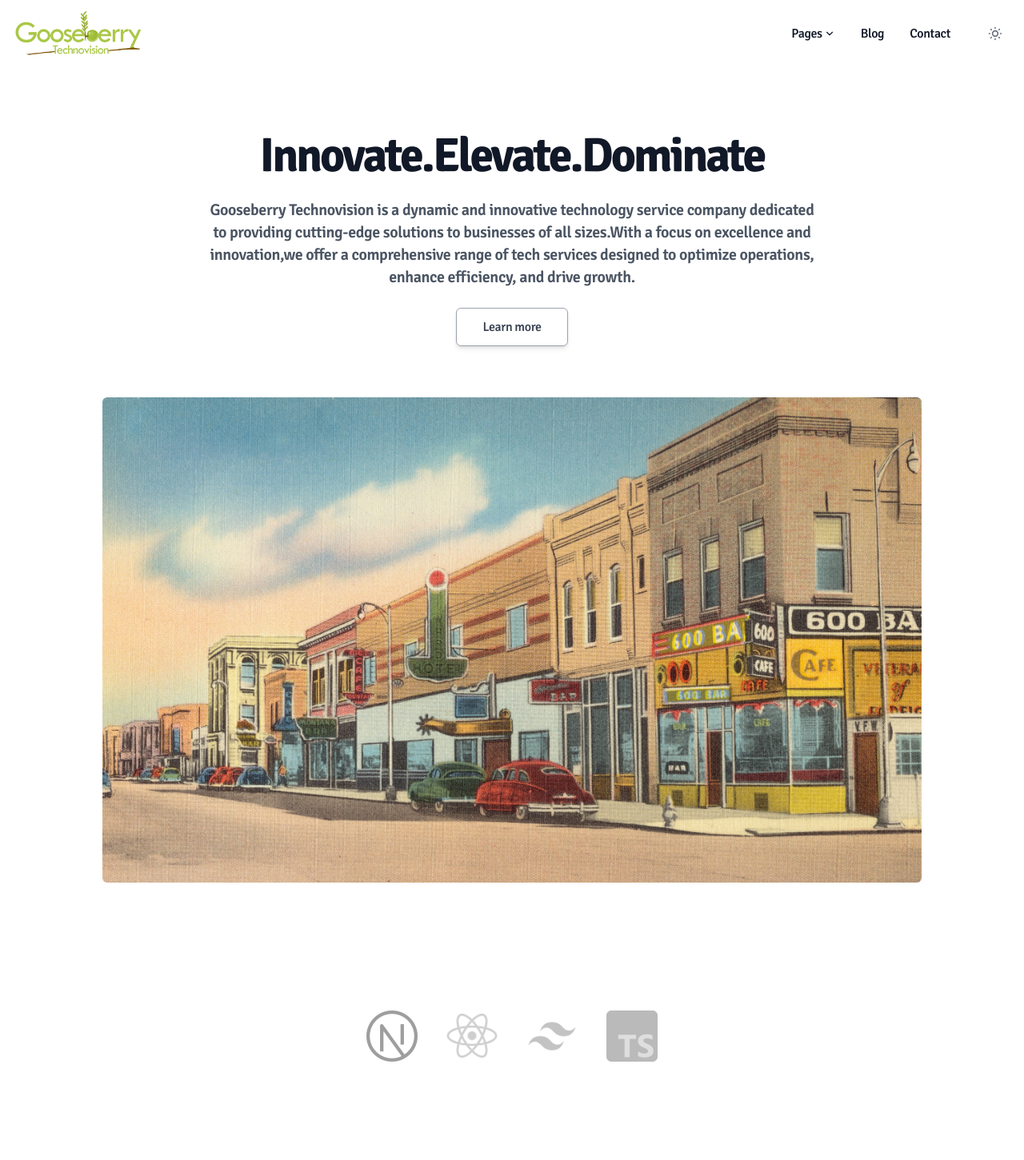
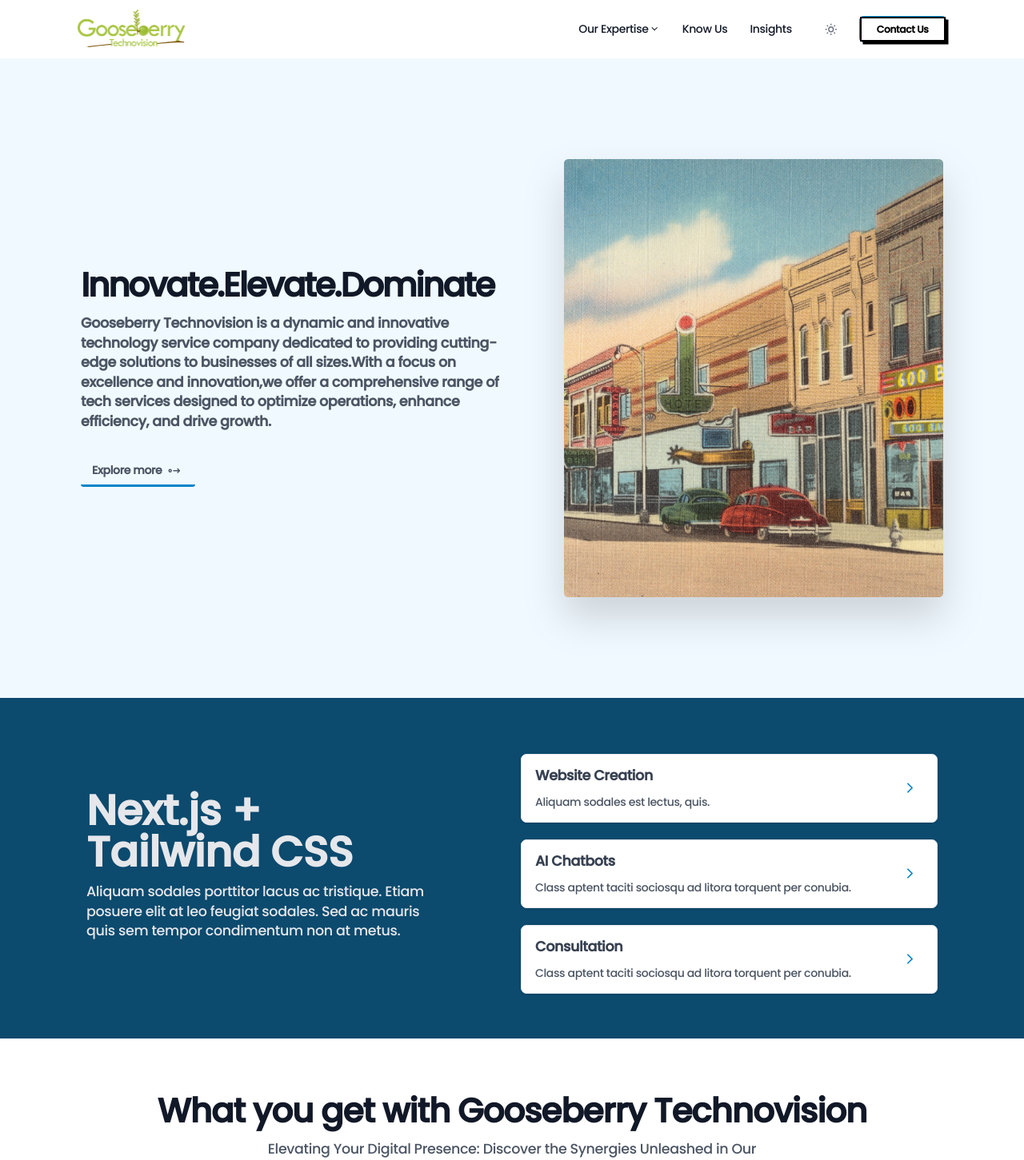
Before and after one commit to raj-gooseberry/gt_website, a Next.js app: page / in a window 1280 px wide. Shown: the top 1451 px of the page at 80% size. Built offline with nearby package versions, Linux system fonts and the light colour scheme.

Commit message:
Landing page changes
basic plan

```diff
--- a/app/page.tsx
+++ b/app/page.tsx
@@ -2,16 +2,16 @@ import type { Metadata } from 'next';
 
 import { SITE } from '~/config.js';
 
-import Hero2 from '~/components/widgets/Hero';
+import Hero from '~/components/widgets/Hero2';
 import SocialProof from '../src/components/widgets/SocialProof';
-import Features from '~/components/widgets/Features';
+import Features from '~/components/widgets/Features4';
 import Content from '~/components/widgets/Content';
 import Steps from '~/components/widgets/Steps';
 import Testimonials from '~/components/widgets/Testimonials';
 import FAQs2 from '~/components/widgets/FAQs2';
 import Pricing from '~/components/widgets/Pricing';
 import Team from '~/components/widgets/Team';
-import CallToAction2 from '~/components/widgets/CallToAction2';
+import CallToAction from '~/components/widgets/CallToAction2';
 import Contact from '~/components/widgets/Contact';
 import {
   callToAction2Home,
@@ -35,18 +35,13 @@ export const metadata: Metadata = {
 export default function Page() {
   return (
     <>
-      <Hero2 {...heroHome} />
-      <SocialProof {...socialProofHome} />
+      <Hero {...heroHome} />
+      <CallToAction {...callToAction2Home} />
       <Features {...featuresHome} />
       <Content {...contentHomeOne} />
       <Content {...contentHomeTwo} />
-      <Steps {...stepsHome} />
       <Testimonials {...testimonialsHome} />
-      <FAQs2 {...faqs2Home} />
-      <Pricing {...pricingHome} />
-      <Team {...teamHome} />
       <Contact {...contactHome} />
-      <CallToAction2 {...callToAction2Home} />
     </>
   );
 }
--- a/src/components/common/CTA.tsx
+++ b/src/components/common/CTA.tsx
@@ -11,22 +11,27 @@ const CTA = ({ callToAction, containerClass, linkClass, iconClass }: LinkOrButto
         <div className={twMerge('flex w-auto cursor-pointer', containerClass)}>
           {targetBlank ? (
             <Link
-              className={twMerge('inline-flex items-center justify-center w-full sm:mb-0', linkClass)}
+              className={twMerge('relative inline-flex items-center justify-start py-3 pl-4 pr-12 overflow-hidden font-semibold text-tertiary-600 dark:text-primary-600 transition-all duration-150 ease-in-out rounded hover:pl-10 hover:pr-6 group', linkClass)}
               href={href}
               target="_blank"
-              rel="noopener noreferrer"
-            >
+              rel="noopener noreferrer">
+              <span className="absolute bottom-0 left-0 w-full h-1 transition-all duration-150 ease-in-out bg-primary-600 group-hover:h-full"></span>
+              <span className="absolute right-0 pr-4 duration-200 ease-out group-hover:translate-x-12 group-hover:text-white">
+                {Icon && (<Icon className={twMerge(`w-5 h-5 ${text ? 'mr-1 -ml-1.5 rtl:ml-1 rtl:-mr-1.5' : ''}`, iconClass)} />)}
+              </span>
+              <span className="absolute left-0 pl-4 -translate-x-12 group-hover:translate-x-0 ease-out duration-200 group-hover:text-white">
+                {Icon && (<Icon className={twMerge(`w-5 h-5 ${text ? 'mr-1 -ml-1.5 rtl:ml-1 rtl:-mr-1.5' : ''}`, iconClass)} />)}
+              </span>
+              <span className="relative w-full text-left transition-colors duration-200 ease-in-out group-hover:text-white">{text}</span>
+            </Link>
+          ) : (
+            <Link className={twMerge('relative inline-block px-4 py-2 font-medium group', linkClass)} href={href}>
+              <span className="absolute inset-0 w-full h-full transition duration-200 ease-out transform translate-x-1 translate-y-1 bg-black dark:bg-white group-hover:-translate-x-0 group-hover:-translate-y-0"></span>
+              <span className="absolute inset-0 w-full h-full bg-white dark:bg-black border-2 border-black dark:border-white group-hover:bg-black dark:group-hover:bg-white"></span>
               {Icon && (
                 <Icon className={twMerge(`w-5 h-5 ${text ? 'mr-1 -ml-1.5 rtl:ml-1 rtl:-mr-1.5' : ''}`, iconClass)} />
               )}
-              {text}
-            </Link>
-          ) : (
-            <Link className={twMerge('inline-flex items-center justify-center w-full sm:mb-0 ', linkClass)} href={href}>
-              {Icon && (
-                <Icon className={twMerge(`w-5 h-5 ${text ? 'mr-1 -ml-1.5 rtl:ml-1 rtl:-mr-1.5' : ''}`, iconClass)} />
-              )}
-              {text}
+              <span className="relative text-black dark:text-white group-hover:text-white dark:group-hover:text-black">{text}</span>
             </Link>
           )}
         </div>
--- a/src/components/widgets/Content.tsx
+++ b/src/components/widgets/Content.tsx
@@ -39,7 +39,7 @@ const Content = ({
         </div>
         <div aria-hidden="true" className="mt-10 md:mt-0 md:basis-1/2">
           {image && (
-            <div className="relative m-auto max-w-4xl">
+            <div className="relative m-auto max-w-md">
               <Image
                 className="mx-auto w-full rounded-lg shadow-lg bg-gray-400 dark:bg-slate-700"
                 src={image.src}
--- a/src/components/widgets/Hero.tsx
+++ b/src/components/widgets/Hero.tsx
@@ -2,12 +2,12 @@ import Image from 'next/image';
 import { HeroProps } from '~/shared/types';
 import CTA from '../common/CTA';
 
-const Hero = ({ title, subtitle, tagline, callToAction, callToAction2, image }: HeroProps) => {
+const Hero = ({ title, subtitle, tagline, callToAction, image }: HeroProps) => {
   return (
     <section id="heroOne">
-      <div className="mx-auto max-w-7xl px-4 sm:px-6">
-        <div className="py-12 md:py-20">
-          <div className="mx-auto max-w-4xl pb-10 text-center md:pb-16">
+      <div className="mx-auto max-w-10xl px-4 sm:px-6">
+        <div className="py-10 md:py-16">
+          <div className="mx-auto max-w-5xl pb-10 text-left md:pb-16">
             {tagline && (
               <p className="text-base font-semibold uppercase tracking-wide text-primary-600 dark:text-primary-200">
                 {tagline}
@@ -18,11 +18,10 @@ const Hero = ({ title, subtitle, tagline, callToAction, callToAction2, image }:
                 {title}
               </h1>
             )}
-            <div className="mx-auto max-w-3xl">
+            <div className="mr-auto max-w-3xl">
               {subtitle && <p className="mb-6 text-xl font-normal text-gray-600 dark:text-slate-400">{subtitle}</p>}
-              <div className="flex max-w-none flex-col flex-nowrap gap-4 px-4 sm:flex-row sm:justify-center">
-                {callToAction && <CTA callToAction={callToAction} linkClass="btn btn-primary" />}
-                {callToAction2 && <CTA callToAction={callToAction2} linkClass="btn" />}
+              <div className="flex max-w-none flex-col flex-nowrap gap-4 sm:flex-row sm:justify-left">
+                {callToAction && <CTA callToAction={callToAction} />}
               </div>
             </div>
           </div>
--- a/src/components/widgets/Hero2.tsx
+++ b/src/components/widgets/Hero2.tsx
@@ -2,11 +2,11 @@ import Image from 'next/image';
 import { HeroProps } from '~/shared/types';
 import CTA from '../common/CTA';
 
-const Hero2 = ({ title, subtitle, tagline, callToAction, callToAction2, image }: HeroProps) => {
+const Hero2 = ({ title, subtitle, tagline, callToAction, image }: HeroProps) => {
   return (
-    <section className="mt-[-72px] bg-primary-50 dark:bg-slate-800" id="heroTwo">
-      <div className="mx-auto max-w-7xl px-4 pt-[72px] sm:px-6 md:flex md:h-screen 2xl:h-auto">
-        <div className="block py-12 text-center md:flex md:py-12 md:text-left lg:py-16">
+    <section className="bg-primary-50 dark:bg-slate-800" id="heroTwo">
+      <div className="mx-auto max-w-7xl px-4 py-20 sm:px-6 md:flex md:h-screen 2xl:h-auto">
+        <div className="block py-12 md:flex md:py-12 text-left lg:py-16">
           <div className="mx-auto flex max-w-5xl basis-[56%] items-center">
             <div className="max-w-3xl pb-12 pr-0 md:py-0 md:pr-8 md:pb-0 lg:pr-16">
               {tagline && (
@@ -15,15 +15,14 @@ const Hero2 = ({ title, subtitle, tagline, callToAction, callToAction2, image }:
                 </p>
               )}
               {title && (
-                <h1 className="leading-tighter font-heading mb-4 px-4 text-5xl font-bold tracking-tighter md:px-0 md:text-[3.48rem]">
+                <h1 className="leading-tighter font-heading mb-4 text-5xl font-bold tracking-tighter px-0">
                   {title}
                 </h1>
               )}
               <div className="mx-auto max-w-3xl">
                 {subtitle && <p className="mb-8 text-xl font-normal text-gray-600 dark:text-slate-400">{subtitle}</p>}
-                <div className="flex max-w-none flex-col flex-nowrap justify-center gap-4 sm:flex-row md:m-0 md:justify-start">
-                  {callToAction && <CTA callToAction={callToAction} linkClass="btn btn-primary" />}
-                  {callToAction2 && <CTA callToAction={callToAction2} linkClass="btn" />}
+                <div className="flex max-w-none flex-col flex-nowrap gap-4 sm:flex-row md:m-0 justify-start">
+                  {callToAction && <CTA callToAction={callToAction} />}
                 </div>
               </div>
             </div>
--- a/src/shared/data/global.data.tsx
+++ b/src/shared/data/global.data.tsx
@@ -12,54 +12,54 @@ import { AnnouncementProps, FooterProps, HeaderProps } from '../types';
 export const headerData: HeaderProps = {
   links: [
     {
-      label: 'Pages',
+      label: 'Our Expertise',
       icon: IconChevronDown,
       links: [
         {
-          label: 'Services',
+          label: 'Software Development',
           href: '/services',
         },
         {
-          label: 'Pricing',
+          label: 'DevOps',
           href: '/pricing',
         },
         {
-          label: 'About us',
+          label: 'AI Services',
           href: '/about',
         },
         {
-          label: 'Contact us',
+          label: 'Support',
           href: '/contact',
         },
-        {
-          label: 'FAQs',
-          href: '/faqs',
-        },
-        {
-          label: 'Terms & Conditions',
-          href: '/terms',
-        },
-        {
-          label: 'Privacy Policy',
-          href: '/privacy',
-        },
+        // {
+        //   label: 'FAQs',
+        //   href: '/faqs',
+        // },
+        // {
+        //   label: 'Terms & Conditions',
+        //   href: '/terms',
+        // },
+        // {
+        //   label: 'Privacy Policy',
+        //   href: '/privacy',
+        // },
       ],
     },
     {
-      label: 'Blog',
-      href: '/blog',
+      label: 'Know Us',
+      href: '/about',
     },
     {
-      label: 'Contact',
-      href: '/contact',
-    },
+      label: 'Insights',
+      href: '/blog',
+    }
   ],
   actions: [
-    // {
-    //   text: 'Download',
-    //   href: 'https://github.com/gtwebwork/GTwebsite',
-    //   targetBlank: true,
-    // },
+    {
+      text: 'Contact Us',
+      href: '/contact',
+      targetBlank: false,
+    },
   ],
   isSticky: true,
   showToggleTheme: true,
--- a/src/shared/data/pages/home.data.tsx
+++ b/src/shared/data/pages/home.data.tsx
@@ -8,7 +8,7 @@ import {
   IconCheck,
   IconClock,
   IconComponents,
-  IconDownload,
+  IconArrowMoveRight,
   IconListCheck,
   IconMail,
   IconMapPin,
@@ -50,16 +50,12 @@ export const heroHome: HeroProps = {
         <span className="font-semibold ">Gooseberry Technovision is a dynamic and innovative technology service company dedicated to providing cutting-edge solutions to businesses of all sizes.With a focus on excellence and innovation,we offer a comprehensive range of tech services designed to optimize operations, enhance efficiency, and drive growth.</span></span>
     </>
   ),
-  // callToAction: {
-  //   text: 'Get template',
-  //   href: 'https://github.com/gtwebwork/GTwebsite',
-  //   icon: IconDownload,
-  //   targetBlank: true,
-  // },
-    callToAction2: {
-      text: 'Learn more',
-      href: '/',
-    },
+  callToAction: {
+    text: 'Explore more',
+    href: 'https://github.com/gtwebwork/GTwebsite',
+    icon: IconArrowMoveRight,
+    targetBlank: true,
+  },
   image: {
     src: heroImg,
     alt: 'Hero GTwebsite',
@@ -107,7 +103,7 @@ export const featuresHome: FeaturesProps = {
     ),
     subtitle:
       "Elevating Your Digital Presence: Discover the Synergies Unleashed in Our Platform's Core Strengths, from Seamless Integration to Open Collaboration.",
-    tagline: 'Features',
+    // tagline: 'Features',
   },
   items: [
     {
@@ -131,7 +127,7 @@ export const featuresHome: FeaturesProps = {
       },
     },
     {
-      title: 'DevOpps',
+      title: 'DevOps',
       description:
       "Streamline your development and operations with cutting-edge DevOps solutions for enhanced efficiency and collaboration.",
       icon: IconListCheck,
@@ -183,8 +179,8 @@ export const contentHomeOne: ContentProps = {
     subtitle: "🌐 Discover Our Comprehensive IT Services",
     // tagline: 'Content',
   },
-  content:
-    "As a dynamic IT services provider, we offer a suite of solutions tailored to meet the unique needs of your organization.",
+  // content:
+  //   "As a dynamic IT services provider, we offer a suite of solutions tailored to meet the unique needs of your organization.",
   items: [
     {
       title: 'Managed IT Services',
@@ -395,94 +391,94 @@ export const faqs2Home: FAQsProps = {
 };
 
 // Pricing data on Home page *******************
-// export const pricingHome: PricingProps = {
-//   id: 'pricing-on-home',
-//   hasBackground: true,
-//   header: {
-//     title: 'Prices for each plan',
-//     subtitle:
-//       'Proin eget vestibulum sem, vel ultrices ligula. Vestibulum in eleifend lectus, non mollis odio. Donec nibh ipsum, suscipit non pulvinar quis, lobortis ac lorem.',
-//     // tagline: 'Pricing',
-//   },
-//   prices: [
-//     {
-//       title: 'basic',
-//       price: 29,
-//       period: 'per month',
-//       items: [
-//         {
-//           description: 'Etiam in libero, et volutpat',
-//         },
-//         {
-//           description: 'Aenean ac nunc dolor tristique',
-//         },
-//         {
-//           description: 'Cras scelerisque accumsan lib',
-//         },
-//         {
-//           description: 'In hac habitasse',
-//         },
-//       ],
-//       callToAction: {
-//         targetBlank: true,
-//         text: 'Free 7-day trial',
-//         href: '/',
-//       },
-//       hasRibbon: false,
-//     },
-//     {
-//       title: 'standard',
-//       price: 69,
-//       period: 'per month',
-//       items: [
-//         {
-//           description: 'Proin vel laoreet',
-//         },
-//         {
-//           description: 'Ut efficitur egestas',
-//         },
-//         {
-//           description: 'Pellentesque ut nibh',
-//         },
-//         {
-//           description: 'Donec fringilla sem',
-//         },
-//       ],
-//       callToAction: {
-//         targetBlank: true,
-//         text: 'Free 15-day trial',
-//         href: '/',
-//       },
-//       hasRibbon: true,
-//       ribbonTitle: 'Popular',
-//     },
-//     {
-//       title: 'premium',
-//       price: 199,
-//       period: 'per month',
-//       items: [
-//         {
-//           description: 'Curabitur suscipit risus',
-//         },
-//         {
-//           description: 'Aliquam blandit malesuada',
-//         },
-//         {
-//           description: 'Suspendisse sit amet',
-//         },
-//         {
-//           description: 'Suspendisse auctor dui',
-//         },
-//       ],
-//       callToAction: {
-//         targetBlank: true,
-//         text: 'Free 30-day trial',
-//         href: '/',
-//       },
-//       hasRibbon: false,
-//     },
-//   ],
-// };
+export const pricingHome: PricingProps = {
+  id: 'pricing-on-home',
+  hasBackground: true,
+  header: {
+    title: 'Prices for each plan',
+    subtitle:
+      'Proin eget vestibulum sem, vel ultrices ligula. Vestibulum in eleifend lectus, non mollis odio. Donec nibh ipsum, suscipit non pulvinar quis, lobortis ac lorem.',
+    // tagline: 'Pricing',
+  },
+  prices: [
+    {
+      title: 'basic',
+      price: 29,
+      period: 'per month',
+      items: [
+        {
+          description: 'Etiam in libero, et volutpat',
+        },
+        {
+          description: 'Aenean ac nunc dolor tristique',
+        },
+        {
+          description: 'Cras scelerisque accumsan lib',
+        },
+        {
+          description: 'In hac habitasse',
+        },
+      ],
+      callToAction: {
+        targetBlank: true,
+        text: 'Free 7-day trial',
+        href: '/',
+      },
+      hasRibbon: false,
+    },
+    {
+      title: 'standard',
+      price: 69,
+      period: 'per month',
+      items: [
+        {
+          description: 'Proin vel laoreet',
+        },
+        {
+          description: 'Ut efficitur egestas',
+        },
+        {
+          description: 'Pellentesque ut nibh',
+        },
+        {
+          description: 'Donec fringilla sem',
+        },
+      ],
+      callToAction: {
+        targetBlank: true,
+        text: 'Free 15-day trial',
+        href: '/',
+      },
+      hasRibbon: true,
+      ribbonTitle: 'Popular',
+    },
+    {
+      title: 'premium',
+      price: 199,
+      period: 'per month',
+      items: [
+        {
+          description: 'Curabitur suscipit risus',
+        },
+        {
+          description: 'Aliquam blandit malesuada',
+        },
+        {
+          description: 'Suspendisse sit amet',
+        },
+        {
+          description: 'Suspendisse auctor dui',
+        },
+      ],
+      callToAction: {
+        targetBlank: true,
+        text: 'Free 30-day trial',
+        href: '/',
+      },
+      hasRibbon: false,
+    },
+  ],
+};
 
 // Team data on Home page *******************
 export const teamHome: TeamProps = {
@@ -619,11 +615,11 @@ export const contactHome: ContactProps = {
       description: ['Mobile: +1 (123) 456-7890', 'Mail: GTwebsite@gmail.com'],
       icon: IconPhoneCall,
     },
-    {
-      title: 'Working hours',
-      description: ['Monday - Friday: 08:00 - 17:00', 'Saturday & Sunday: 08:00 - 12:00'],
-      icon: IconClock,
-    },
+      // {
+      //   title: 'Working hours',
+      //   description: ['Monday - Friday: 08:00 - 17:00', 'Saturday & Sunday: 08:00 - 12:00'],
+      //   icon: IconClock,
+      // },
   ],
   form: {
     title: 'Ready to Get Started?',
@@ -655,42 +651,47 @@ export const contactHome: ContactProps = {
 };
 
 // CallToAction data *******************
-// export const callToAction2Home: CallToActionProps = {
-//   title: 'Next.js + Tailwind CSS',
-//   subtitle:
-//     'Aliquam sodales porttitor lacus ac tristique. Etiam posuere elit at leo feugiat sodales. Sed ac mauris quis sem tempor condimentum non at metus.',
-//   callToAction: {
-//     text: 'Get template',
-//     href: 'https://github.com/gtwebwork/GTwebsite',
-//     icon: IconDownload,
-//   },
-//   items: [
-//     {
-//       title: 'Get template',
-//       description: 'Aliquam sodales est lectus, quis.',
-//       href: 'https://github.com/gtwebwork/GTwebsite',
-//     },
-//     {
-//       title: 'Learn more',
-//       description: 'Class aptent taciti sociosqu ad litora torquent per conubia.',
-//       href: '/',
-//     },
-//     {
-//       title: 'Subscribe',
-//       description: 'Morbi orci nunc, euismod ac dui id, convallis.',
-//       form: {
-//         icon: IconMail,
-//         input: {
-//           type: 'email',
-//           name: 'email',
-//           autocomplete: 'email',
-//           placeholder: 'Enter your email address',
-//         },
-//         btn: {
-//           title: 'Subscribe',
-//           type: 'submit',
-//         },
-//       },
-//     },
-//   ],
-// };
+export const callToAction2Home: CallToActionProps = {
+  title: 'Next.js + Tailwind CSS',
+  subtitle:
+    'Aliquam sodales porttitor lacus ac tristique. Etiam posuere elit at leo feugiat sodales. Sed ac mauris quis sem tempor condimentum non at metus.',
+  callToAction: {
+    text: 'Get template',
+    href: 'https://github.com/gtwebwork/GTwebsite',
+    icon: IconArrowMoveRight,
+  },
+  items: [
+    {
+      title: 'Website Creation',
+      description: 'Aliquam sodales est lectus, quis.',
+      href: 'https://github.com/gtwebwork/GTwebsite',
+    },
+    {
+      title: 'AI Chatbots',
+      description: 'Class aptent taciti sociosqu ad litora torquent per conubia.',
+      href: '/',
+    },
+    {
+      title: 'Consultation',
+      description: 'Class aptent taciti sociosqu ad litora torquent per conubia.',
+      href: '/',
+    },
+    // {
+    //   title: 'Subscribe',
+    //   description: 'Morbi orci nunc, euismod ac dui id, convallis.',
+    //   form: {
+    //     icon: IconMail,
+    //     input: {
+    //       type: 'email',
+    //       name: 'email',
+    //       autocomplete: 'email',
+    //       placeholder: 'Enter your email address',
+    //     },
+    //     btn: {
+    //       title: 'Subscribe',
+    //       type: 'submit',
+    //     },
+    //   },
+    // },
+  ],
+};
--- a/tailwind.config.js
+++ b/tailwind.config.js
@@ -7,8 +7,14 @@ module.exports = {
   theme: {
     extend: {
       colors: {
-        primary: colors.blue,
+        primary: colors.sky,
         secondary: colors.blue,
+        tertiary: colors.gray,
+        text: colors.gray,
+        primary_dark: colors.indigo,
+        secondary_dark: colors.blue,
+        tertiary_dark: colors.gray,
+        text_dark: colors.gray
       },
       fontFamily: {
         sans: ['var(--font-custom)', ...defaultTheme.fontFamily.sans],
```
Also changed, not shown: app/layout.tsx (+4 -4 lines).
